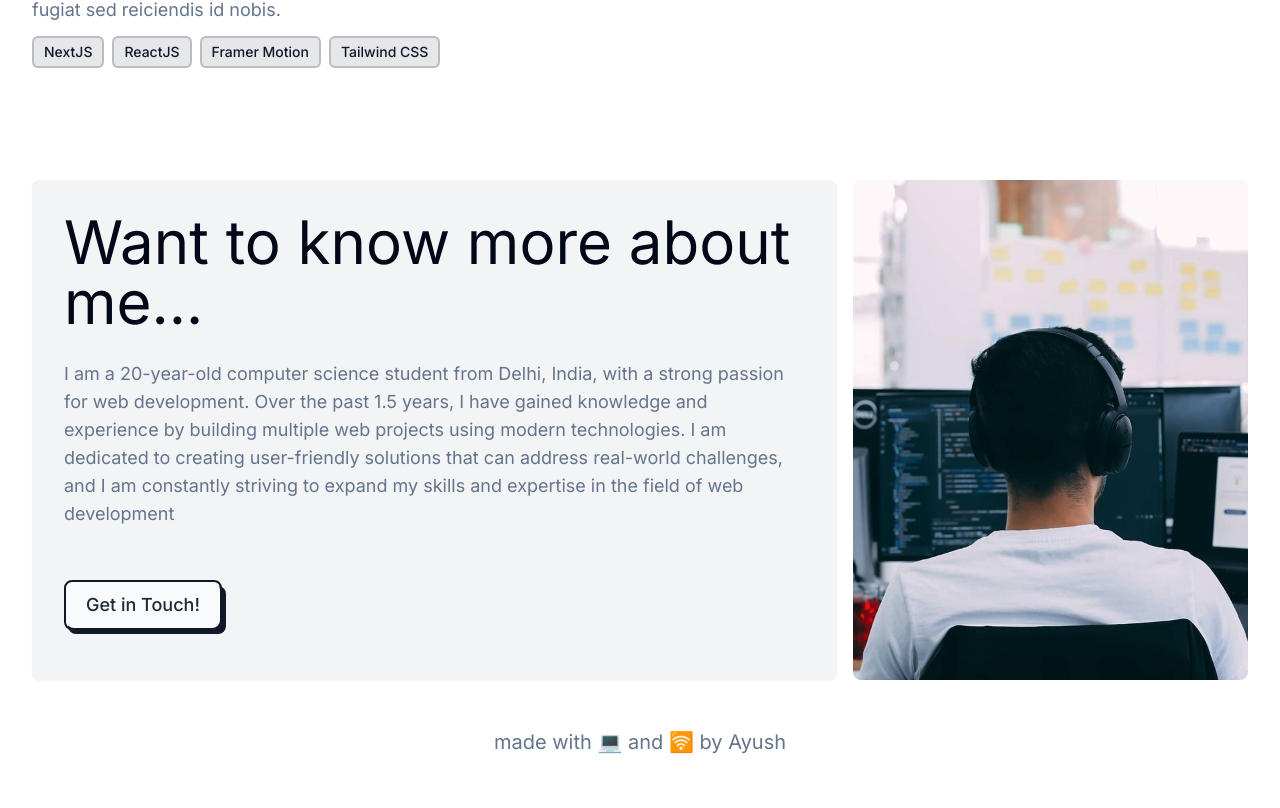
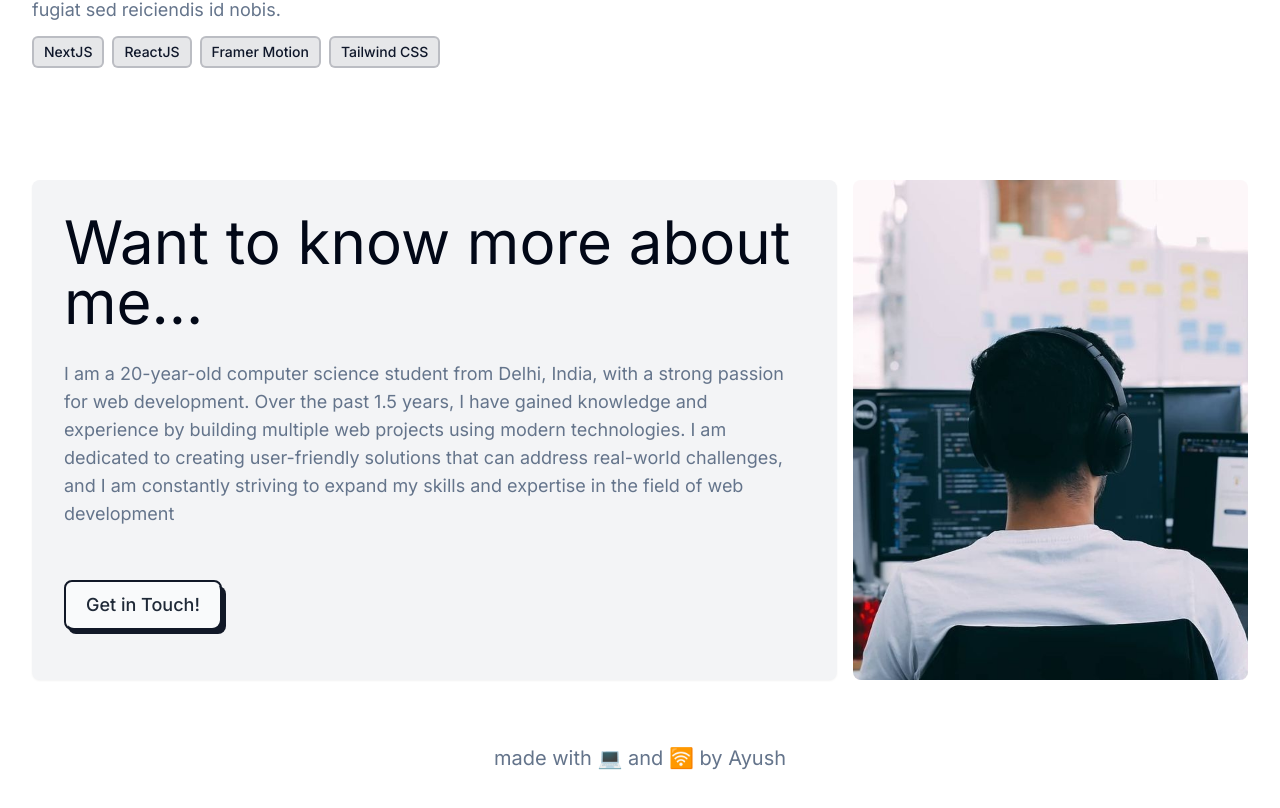
Before and after one commit to ayush844/ayush-sharma, a Next.js app: page / in a window 1280 px wide. Shown: the part 2992-3800 px from the top of the page. Built offline with nearby package versions, Linux system fonts and the light colour scheme.

Commit message:
samll change
Signed-off-by: ayush844 <ayush.xyz1625@gmail.com>

```diff
--- a/app/components/Footer.jsx
+++ b/app/components/Footer.jsx
@@ -4,7 +4,7 @@ import Link from "next/link";
 
 export function Footer() {
   return (
-    <footer className="my-12">
+    <footer className=" my-16">
       <p className="mt-2 text-center  text-muted-foreground text-xl">
         made with 💻 and 🛜 by Ayush
       </p>
```
